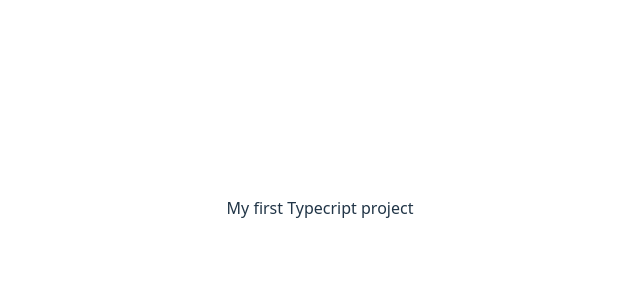
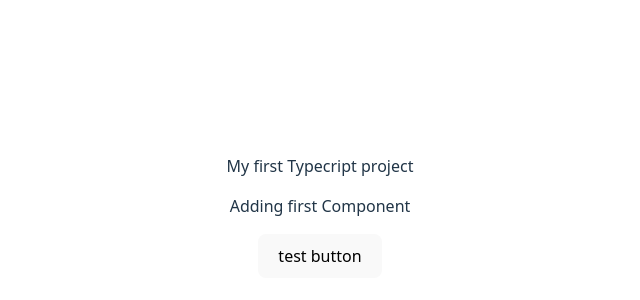
Before and after one commit to alihinnawe/Learn-Typescript-With-React, a React (Vite) app: page / in a window 1280 px wide. Shown: the part 192-492 px from the top of the page, without its empty margins (320-960 px from the left). Built offline with nearby package versions, Linux system fonts and the light colour scheme.

Commit message:
adding my first component

```diff
--- a/src/App.tsx
+++ b/src/App.tsx
@@ -1,11 +1,12 @@
 
 import './App.css'
-
+import TestComponent from './components/TestComponent.tsx'
 function App() {
 
   return (
     <>
      <p>My first Typecript project</p>
+     <TestComponent />
     </>
   )
 }
--- /dev/null
+++ b/src/components/TestComponent.tsx
@@ -0,0 +1,10 @@
+
+export default function TestComponent () {
+
+    return (
+    <main>
+        <p>Adding first Component</p>
+        <button>test button</button>
+    </main>
+    )
+}
```
